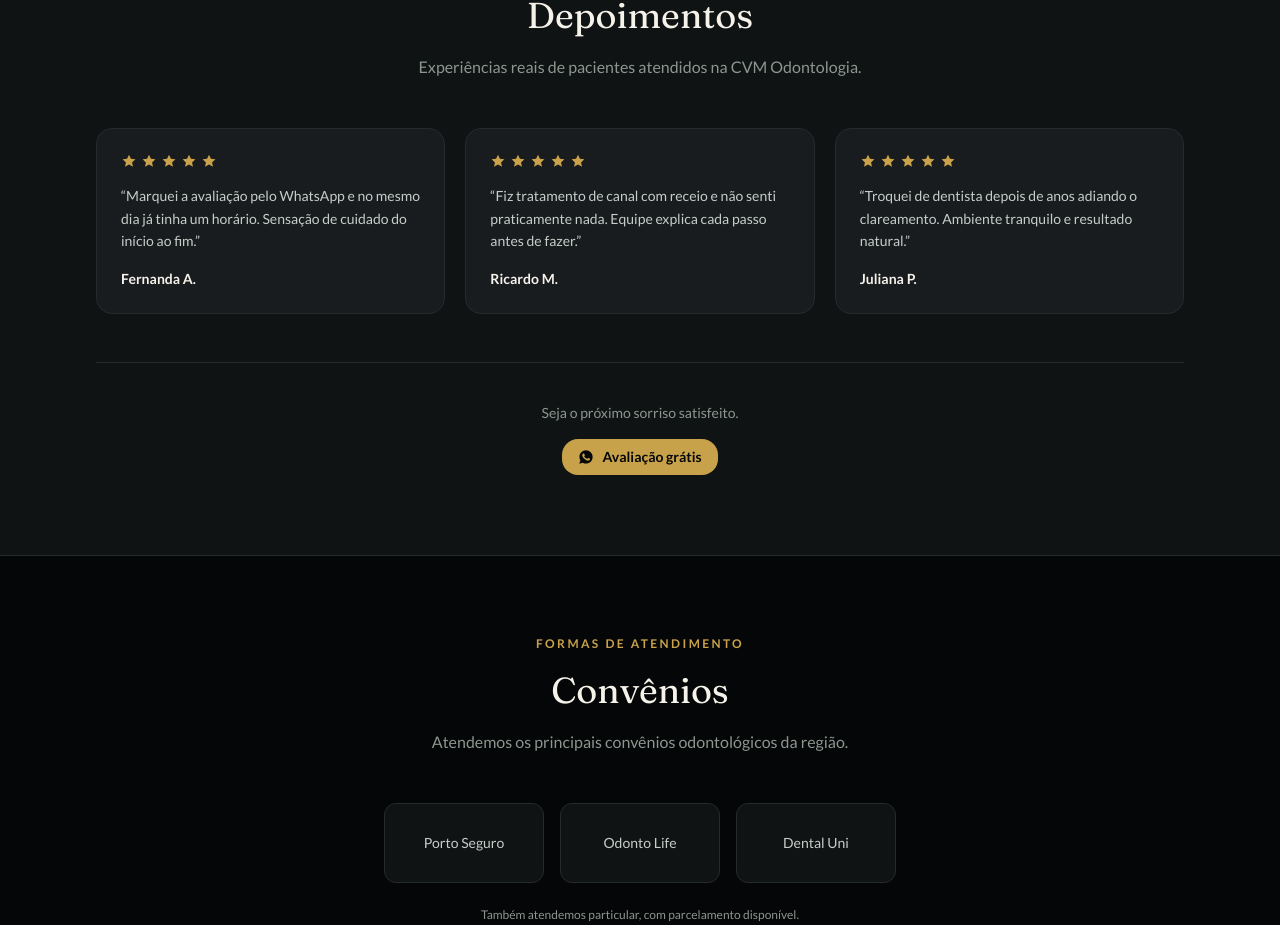
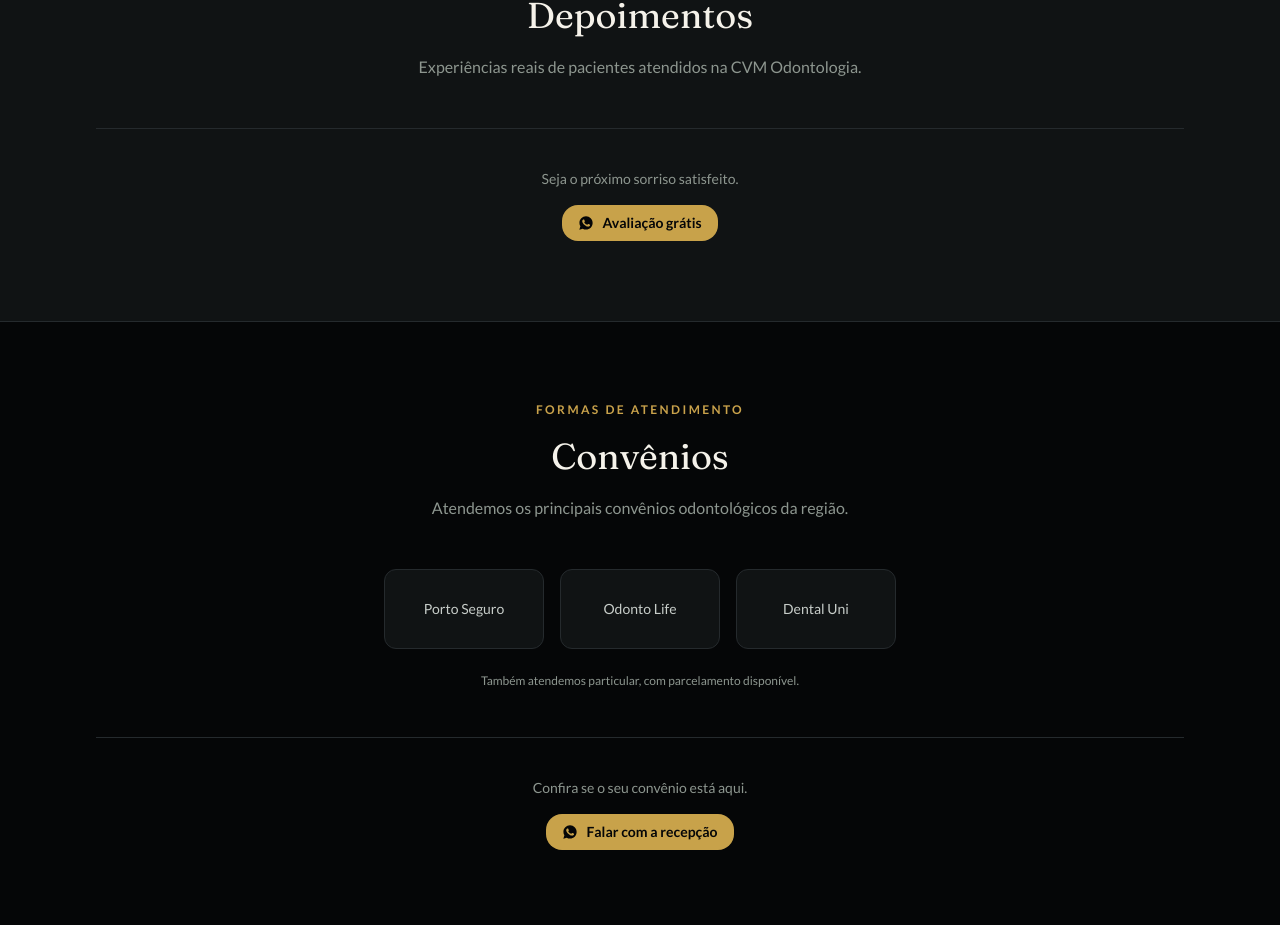
Before and after one commit to danielbelentini/cvmodonto, a Next.js app: page / in a window 1280 px wide. Shown: the part 4316-5241 px from the top of the page. Built offline with nearby package versions, Linux system fonts and the light colour scheme.

Commit message:
Testando widget testmonials

```diff
--- a/components/Testimonials.tsx
+++ b/components/Testimonials.tsx
@@ -15,7 +15,7 @@ export default function Testimonials() {
         />
         {/* Conteúdo de exemplo — a seção será conectada às avaliações reais do
             Google ou a depoimentos curados manualmente (ver decisão em aberto no escopo). */}
-        <div className="mt-12 grid gap-5 sm:grid-cols-3">
+        {/* <div className="mt-12 grid gap-5 sm:grid-cols-3">
           {testimonials.map((item) => (
             <Reveal key={item.name}>
               <figure className="flex h-full flex-col gap-4 rounded-2xl border border-line bg-panel-soft px-6 py-6">
@@ -33,6 +33,11 @@ export default function Testimonials() {
               </figure>
             </Reveal>
           ))}
+        </div> */}
+
+        <div>
+          <script src="https://elfsightcdn.com/platform.js" async></script>
+          <div className="elfsight-app-04c5df65-13ce-4048-9bd7-c2944119a308" data-elfsight-app-lazy></div>
         </div>
 
         <SectionCta copy="Seja o próximo sorriso satisfeito." buttonLabel="Avaliação grátis" />
```
